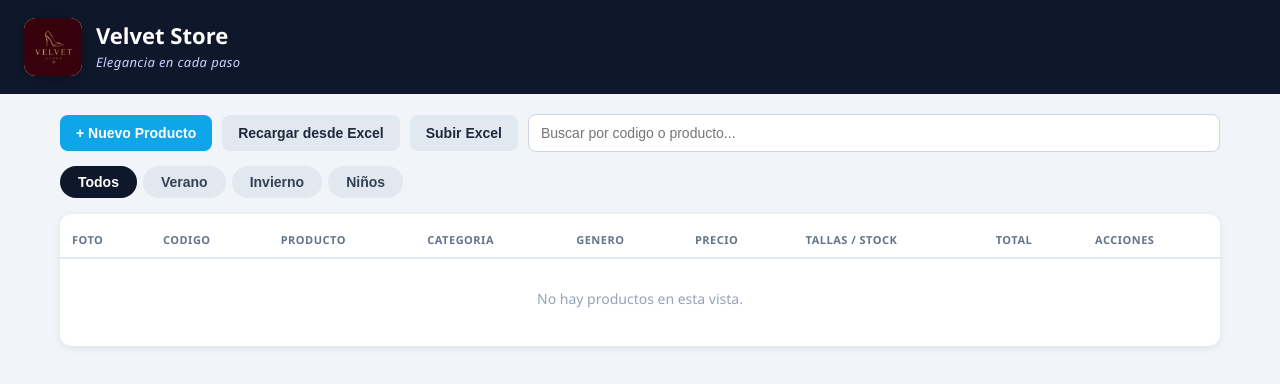
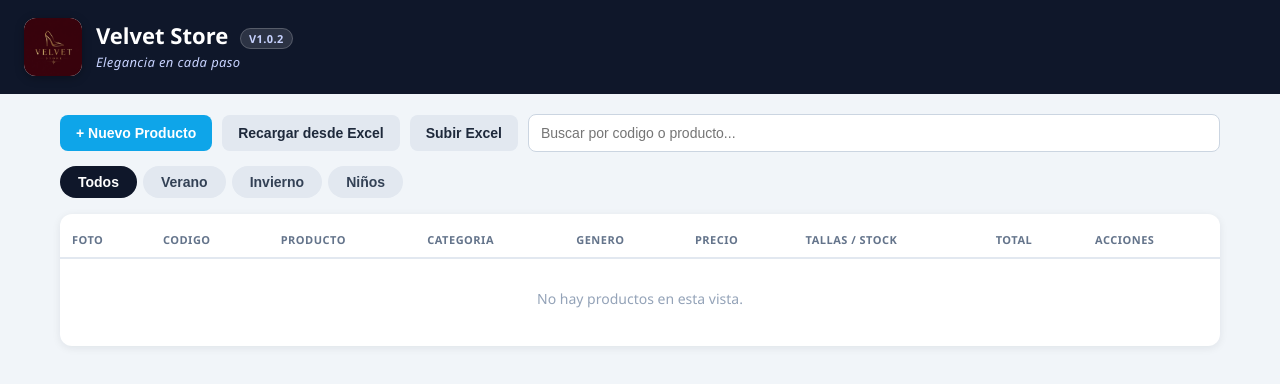
Before and after one commit to lexconsiliumconsultores/inventario-zapatillas, a plain HTML site: page index.html in a window 1280 px wide. Drawn offline with Linux system fonts and the light colour scheme; no server answers.

Commit message:
V 1.0.2: splash limpio con logo grande, version como insignia en el titulo, pull-to-refresh

```diff
--- a/app.js
+++ b/app.js
@@ -23,6 +23,8 @@ let fotoPendiente = null;
 let quitarFoto = false;
 
 const APP_VERSION = '1.0.2';
+
+document.getElementById('app-version').textContent = 'V' + APP_VERSION;
 
 (async () => {
   try {
--- a/estilos.css
+++ b/estilos.css
@@ -27,6 +27,19 @@ header {
 header h1 {
   font-size: 22px;
   font-weight: 700;
+}
+
+.version {
+  font-size: 11px;
+  font-weight: 600;
+  color: #c7d2fe;
+  background: rgba(255, 255, 255, 0.12);
+  border: 1px solid rgba(255, 255, 255, 0.2);
+  border-radius: 999px;
+  padding: 2px 8px;
+  vertical-align: middle;
+  margin-left: 6px;
+  letter-spacing: 0.4px;
 }
 
 .subtitulo {
--- a/index.html
+++ b/index.html
@@ -16,7 +16,7 @@
     <div class="marca">
       <img class="logo" src="/logo-velvet.png" alt="Velvet Store" />
       <div>
-        <h1>Velvet Store</h1>
+        <h1>Velvet Store <span class="version" id="app-version"></span></h1>
         <span class="subtitulo">Elegancia en cada paso</span>
         <span class="origen" id="orig-excel"></span>
       </div>
```
